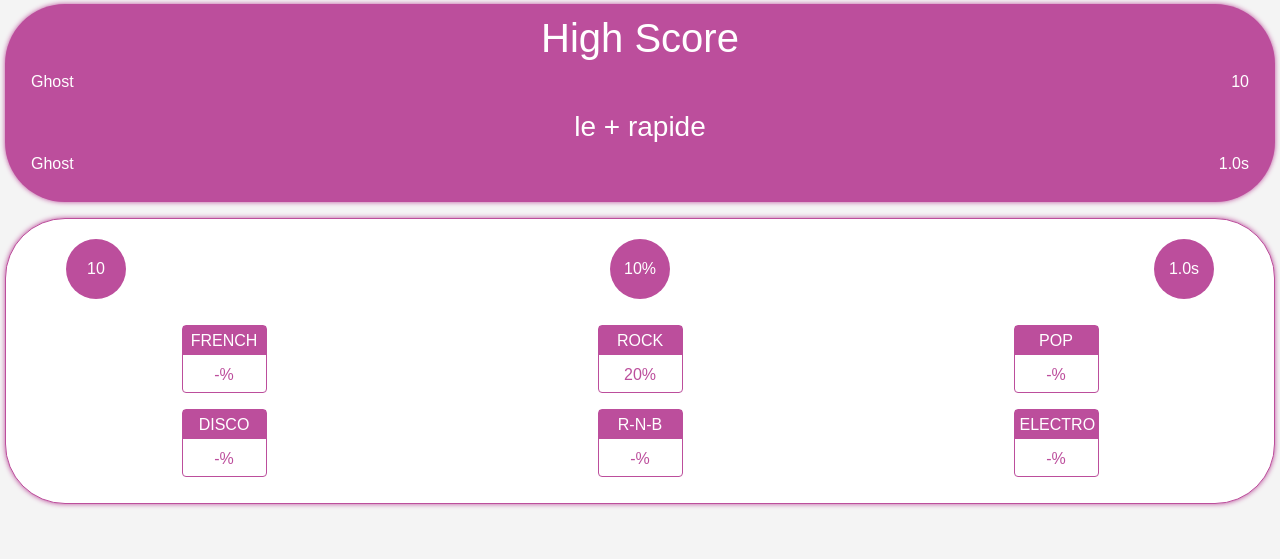
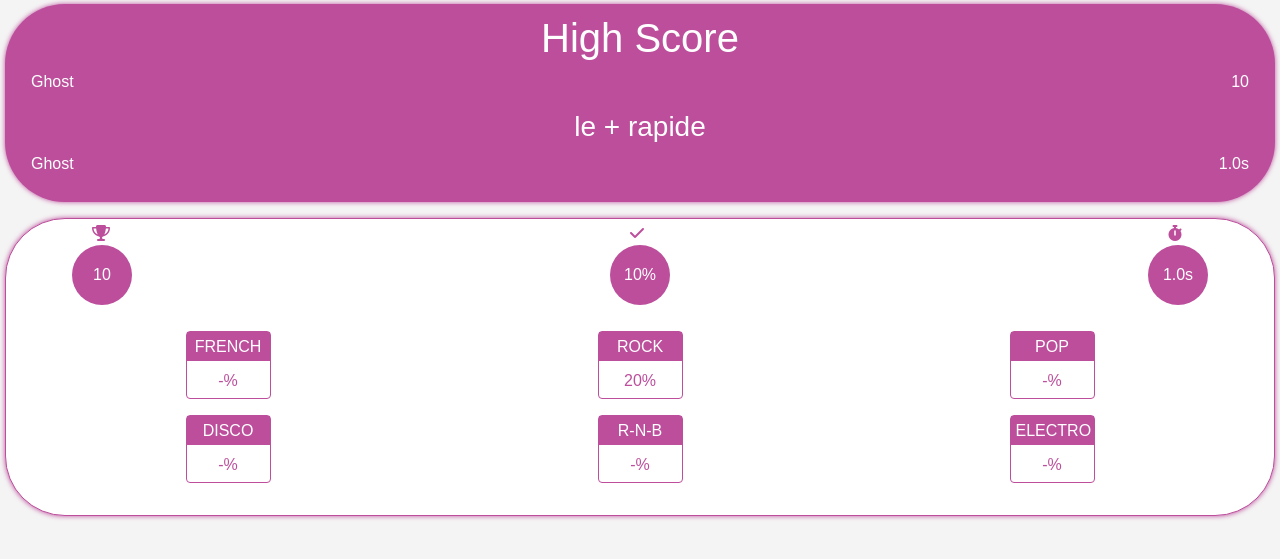
Before and after one commit to pierregarciafr/wadzatsong, a Rails app: page /users/1 in a window 1280 px wide. Shown: the part 62-621 px from the top of the page. Run offline with Rails 7, Linux system fonts and the light colour scheme; a user stored in the database is signed in; data comes from the database, SQL or seed files in the repository; tables that the repository leaves empty hold one stand-in row (values such as "Sample post"); style sheets or scripts are compiled from the project's sources; some libraries are stand-ins or nearby versions; some web fonts are replaced.

Commit message:
add icon to identify stats

```diff
--- a/app/assets/stylesheets/pages/_showuser.scss
+++ b/app/assets/stylesheets/pages/_showuser.scss
@@ -22,7 +22,7 @@ a, h2 {
 .statperso {
   background-color: white;
   color: #bc4e9c;
-  padding: 10px;
+  padding: 1rem;
   border-radius: 60px;
   border: 1px solid #bc4e9c;
   box-shadow: 0 0 5px #bc4e9c;
@@ -60,3 +60,25 @@ a, h2 {
     margin-bottom: 5px;
   }
 }
+
+.stats {
+  position: relative;
+}
+
+#best-scores {
+  position: absolute;
+  top: -20px;
+  left: 20px;
+}
+
+#good-answers {
+  position: absolute;
+  top: -20px;
+  left: 20px;
+}
+
+#faster-answer {
+  position: absolute;
+  top: -20px;
+  left: 20px;
+}
--- a/app/views/users/show.html.erb
+++ b/app/views/users/show.html.erb
@@ -31,15 +31,27 @@
 
   <div class="statperso">
     <!-- <h3>pourcentage de bonnes réponse</h3> -->
+    <div class="legend d-flex justify-content-around">
+    </div>
+
     <div class="d-flex justify-content-between resume">
-      <div class="item-stat">
-        <p class="item-stat-content"><%= @user.games.order(total_score: :desc).first.total_score %></p>
+      <div class="stats">
+        <i class="fas fa-trophy" id="best-scores"></i>
+        <div class="item-stat">
+          <p><%= @user.games.order(total_score: :desc).first.total_score %></p>
+        </div>
       </div>
-      <div class="item-stat">
-        <p class="item-stat-content"><%= @percent_user_good_answers %>%</p>
+      <div class="stats">
+          <i class="fas fa-check" id="good-answers"></i>
+        <div class="item-stat">
+          <p><%= @percent_user_good_answers %>%</p>
+        </div>
       </div>
-      <div class="item-stat">
-        <p class="item-stat-content"><%= @user_faster_answer.answering_time %>s</p>
+      <div class="stats">
+          <i class="fas fa-stopwatch" id="faster-answer"></i>
+        <div class="item-stat">
+          <p><%= @user_faster_answer.answering_time %>s</p>
+        </div>
       </div>
     </div>
 
```
